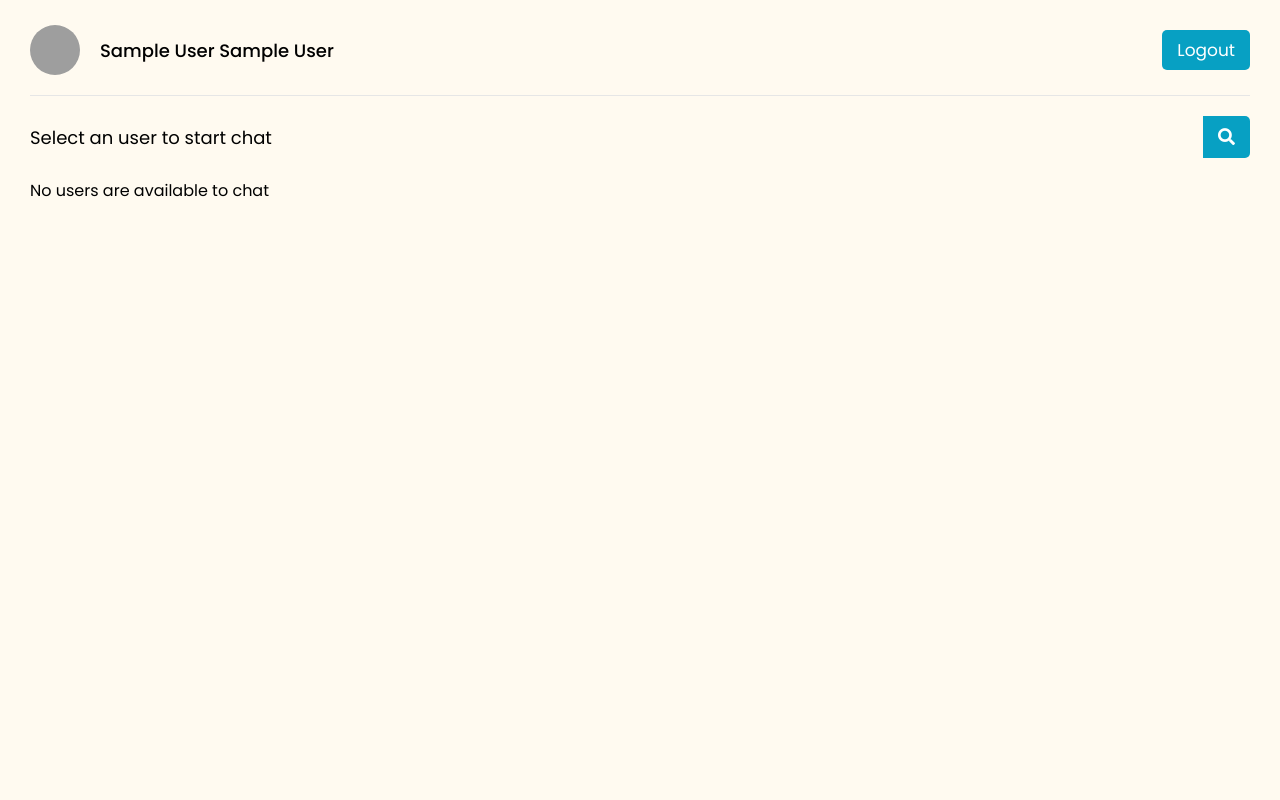
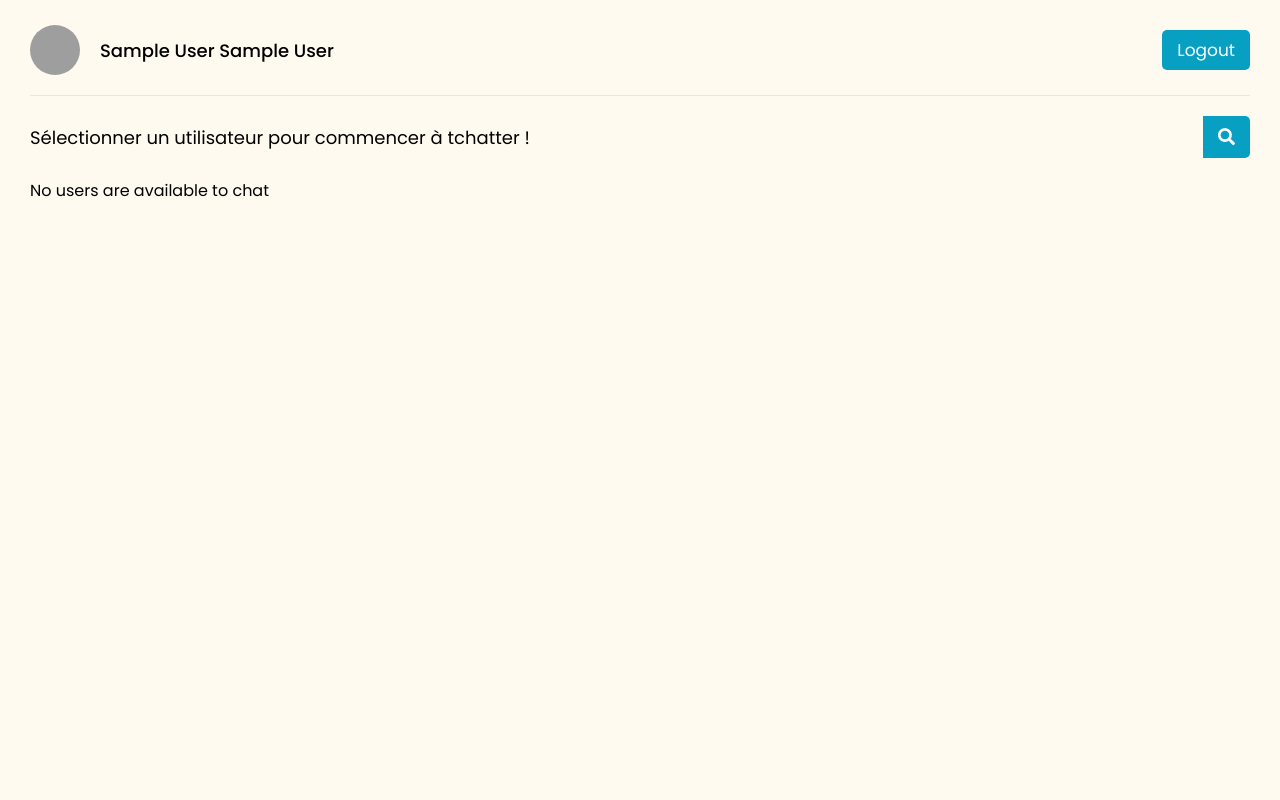
Before and after one commit to walidght/chat-app-website-php, a PHP site: page /users.php in a window 1280 px wide. Run offline with PHP 8.4, Linux system fonts and the light colour scheme; the visitor is signed in with stand-in values (Sample User, id 1); grey boxes are pictures that could not be loaded.

Commit message:
Update users.php

```diff
--- a/users.php
+++ b/users.php
@@ -26,8 +26,8 @@
         <a href="php/logout.php?logout_id=<?php echo $row['unique_id']; ?>" class="logout">Logout</a>
       </header>
       <div class="search">
-        <span class="text">Select an user to start chat</span>
-        <input type="text" placeholder="Enter name to search...">
+        <span class="text">Sélectionner un utilisateur pour commencer à tchatter !</span>
+        <input type="text" placeholder="Rechercher un nom...">
         <button><i class="fas fa-search"></i></button>
       </div>
       <div class="users-list">
```
